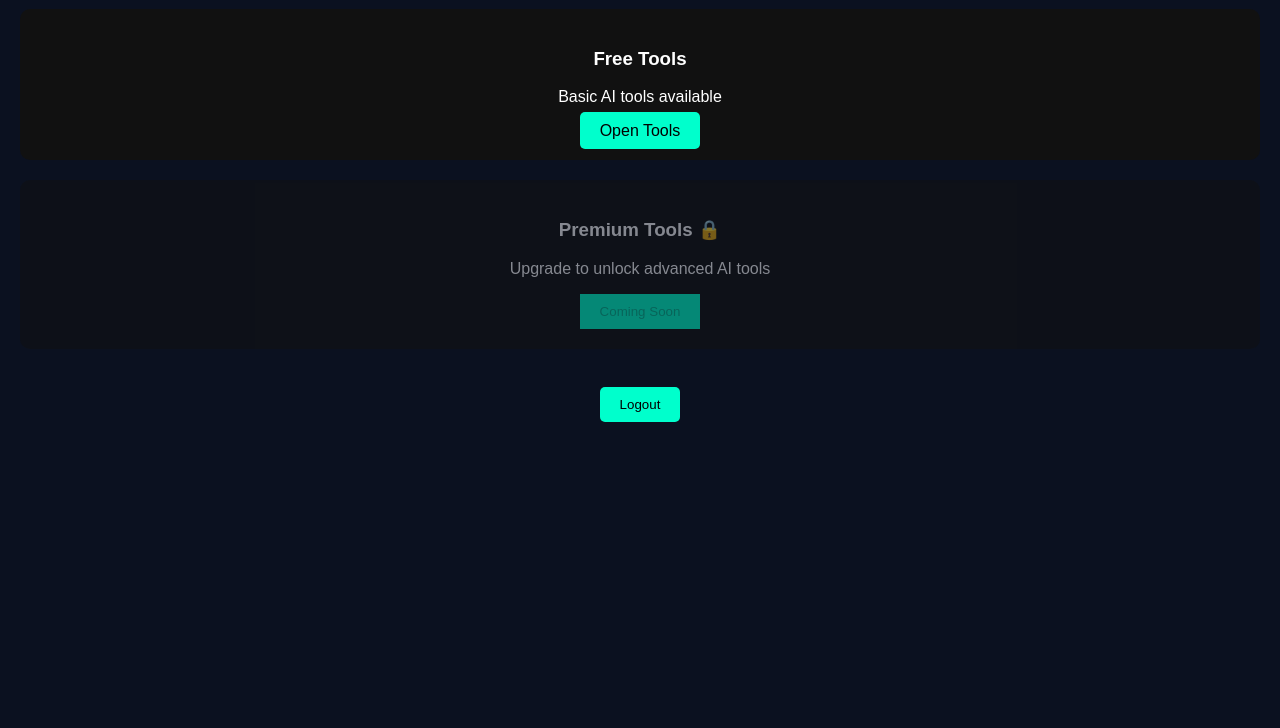
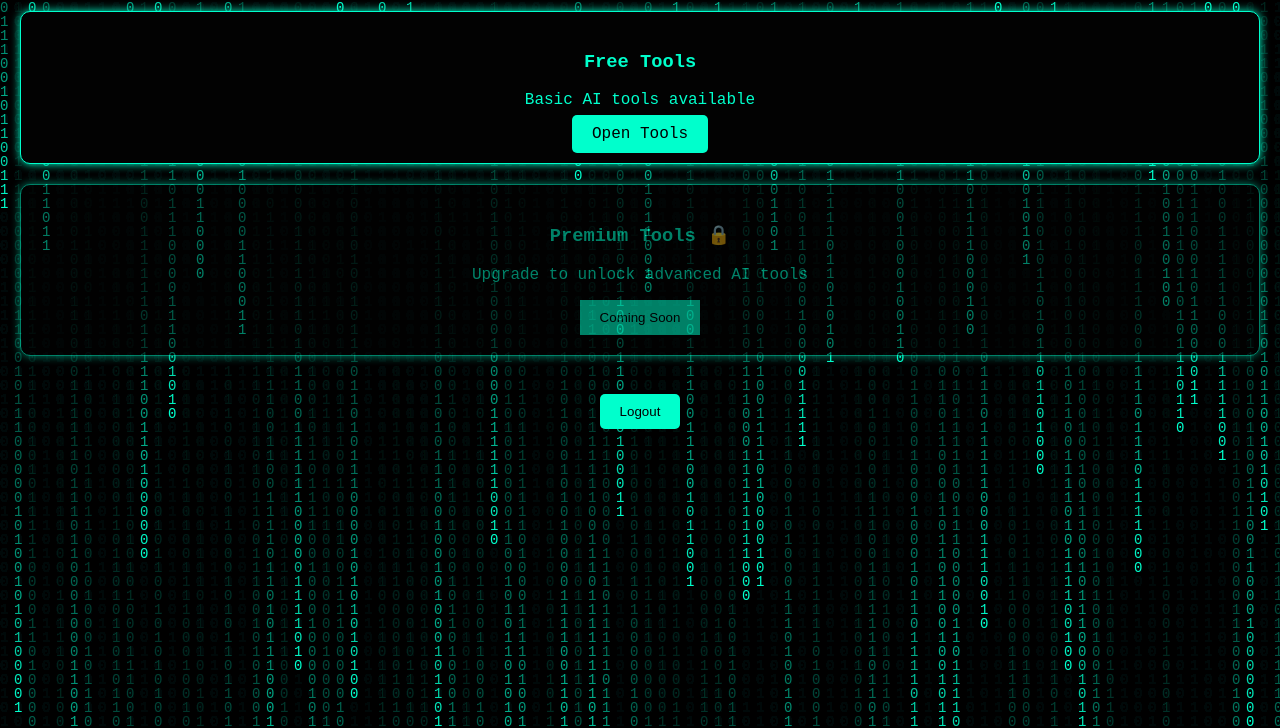
Before and after one commit to karmakarbishal41-source/first-website, a plain HTML site: page dashboard.html in a window 1280 px wide. Shown: the part 72-800 px from the top of the page. Drawn offline with Linux system fonts and the light colour scheme; sample sign-in values are in the browser's storage.

Commit message:
matrix hacker theme

```diff
--- a/dashboard.html
+++ b/dashboard.html
@@ -6,7 +6,7 @@
 </head>
 
 <body>
-
+<canvas id="matrix"></canvas>
 <h1>Welcome Dashboard 🎉</h1>
 
 <!-- Free Tools -->
--- a/script.js
+++ b/script.js
@@ -41,3 +41,40 @@ if(localStorage.getItem("loggedIn")!="true"){
 window.location="login.html";
 }
 }
+// Matrix animation
+const canvas = document.getElementById('matrix');
+
+if(canvas){
+const ctx = canvas.getContext('2d');
+
+canvas.height = window.innerHeight;
+canvas.width = window.innerWidth;
+
+const letters = "01";
+const fontSize = 14;
+const columns = canvas.width / fontSize;
+
+const drops = [];
+for(let x=0; x<columns; x++)
+drops[x] = 1;
+
+function draw(){
+ctx.fillStyle = "rgba(0,0,0,0.05)";
+ctx.fillRect(0,0,canvas.width,canvas.height);
+
+ctx.fillStyle = "#00ffcc";
+ctx.font = fontSize + "px monospace";
+
+for(let i=0; i<drops.length; i++){
+const text = letters[Math.floor(Math.random()*letters.length)];
+ctx.fillText(text, i*fontSize, drops[i]*fontSize);
+
+if(drops[i]*fontSize > canvas.height && Math.random()>0.975)
+drops[i] = 0;
+
+drops[i]++;
+}
+}
+
+setInterval(draw, 33);
+}
--- a/style.css
+++ b/style.css
@@ -57,3 +57,38 @@ border-radius:10px;
 .locked{
 opacity:0.5;
 }content://com.termux.documents/tree/%2Fdata%2Fdata%2Fcom.termux%2Ffiles%2Fhome%2Fmywebsite::/data/data/com.termux/files/home/mywebsite/style.csscontent://com.termux.documents/tree/%2Fdata%2Fdata%2Fcom.termux%2Ffiles%2Fhome%2Fmywebsite::/data/data/com.termux/files/home/mywebsite/style.css
+textarea{
+width:80%;
+height:120px;
+padding:10px;
+border-radius:5px;
+border:none;
+}
+body{
+background:black;
+color:#00ffcc;
+font-family:Courier New, monospace;
+}
+
+.card{
+background:#020202;
+border:1px solid #00ffcc;
+box-shadow:0 0 10px #00ffcc;
+}
+
+button{
+background:#00ffcc;
+color:black;
+}
+
+h1,h2,h3{
+color:#00ffcc;
+}
+#matrix{
+position:fixed;
+top:0;
+left:0;
+width:100%;
+height:100%;
+z-index:-1;
+}
```
Also changed, not shown: index.html (+1 -1 lines), login.html (+1 -1 lines), signup.html (+1 -1 lines).
